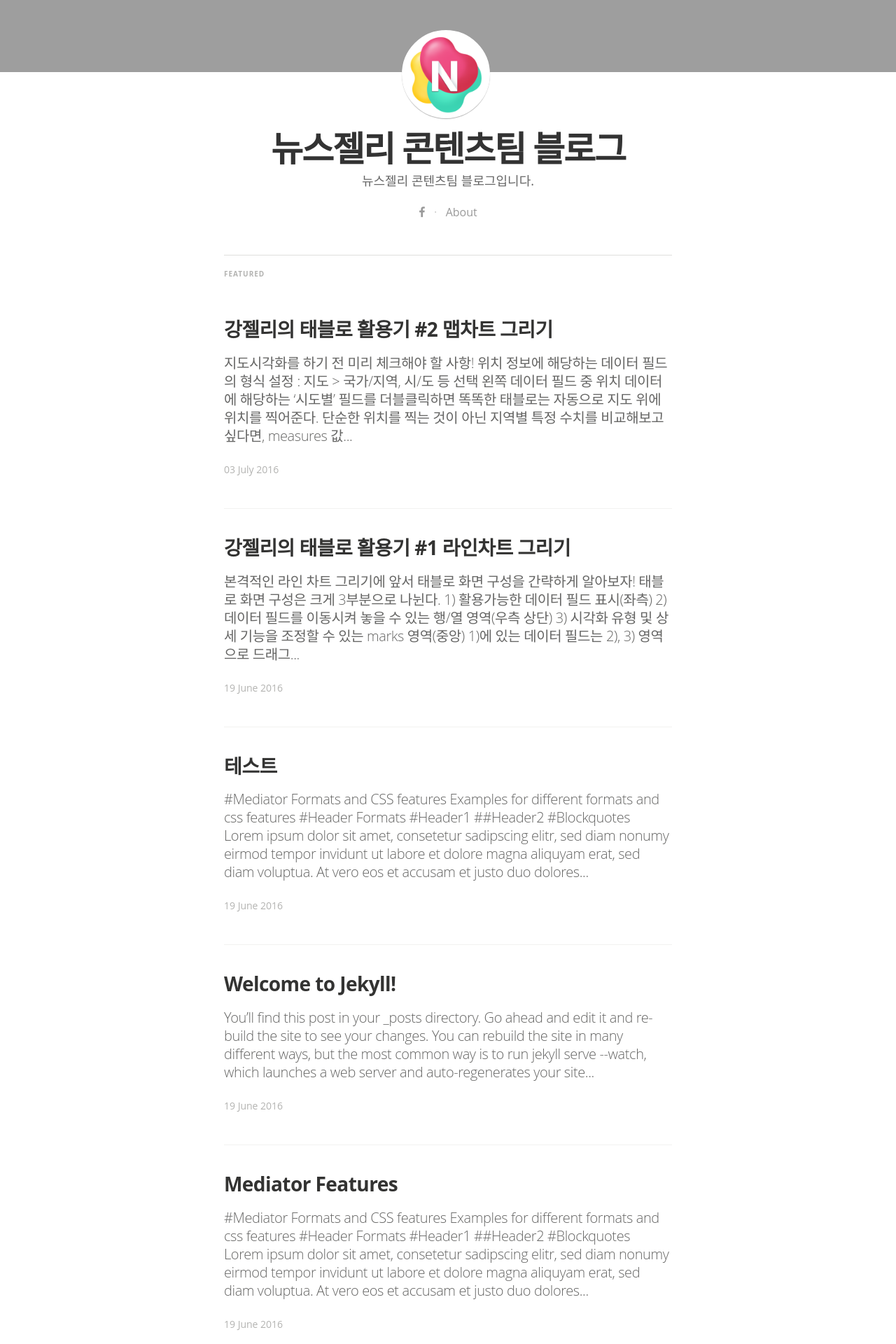
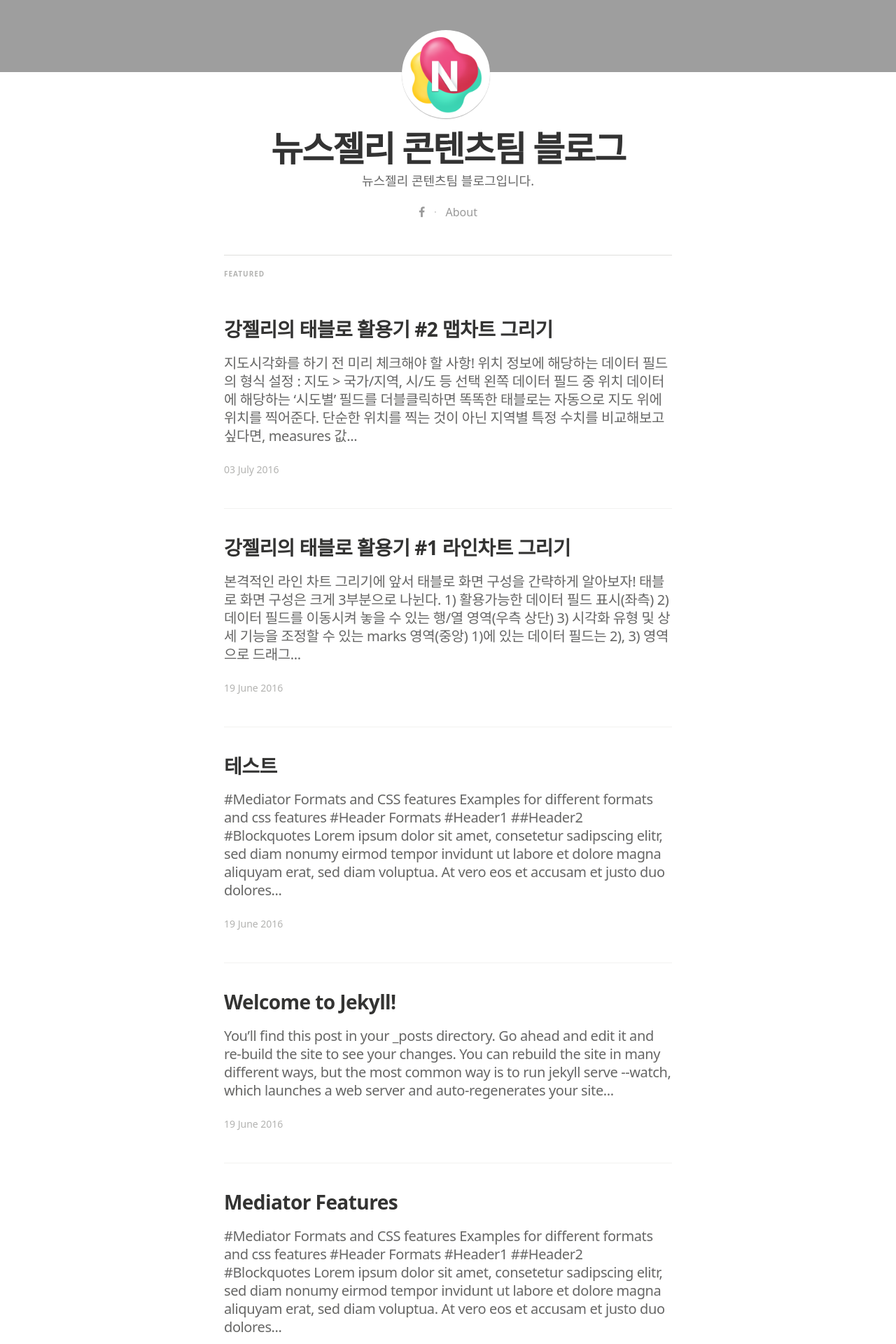
Before and after one commit to NewsJelly/blog-contents, a Jekyll site: the page built from index.html, in a window 1280 px wide. Shown: the part 347-2267 px from the top of the page at 70% size. Built offline with Jekyll 4.4.1, drawn with Linux system fonts in a browser that asks for light colours; nearby versions of some CDN libraries; some web fonts are replaced; the list of posts is cut into pages by our own code.

Commit message:
change sans-serif

```diff
--- a/css/main.sass
+++ b/css/main.sass
@@ -11,7 +11,7 @@
 $rs: 16px
 
 $font-serif: Linux Libertine
-$font-sans: Open Sans, MundoSans, "Helvetica Neue", Arial, Helvetica, sans-serif
+$font-sans: "Apple SD Gothic Neo", "Nanum Barun Gothic","Malgun Gothic","맑은 고딕","Noto Sans",Dotum,"돋움",sans-serif
 
 
 @mixin respond-to($breakpoint)
--- a/index.html
+++ b/index.html
@@ -10,7 +10,7 @@ layout: default
 
 <header class="blog-header">
     {% if site.logo %}
-      <a class="blog-logo" href="{{site.url}}" style="background-image: url('{{ site.logo | prepend: site.github.url   }}')">{{ site.title }}</a>
+      <a class="blog-logo" href="{{site.github.url}}" style="background-image: url('{{ site.logo | prepend: site.github.url   }}')">{{ site.title }}</a>
     {% endif %}
     <h1 class="blog-title">{{ site.title }}</h1>
     <h2 class="blog-description">{{ site.description }}</h2>
```
